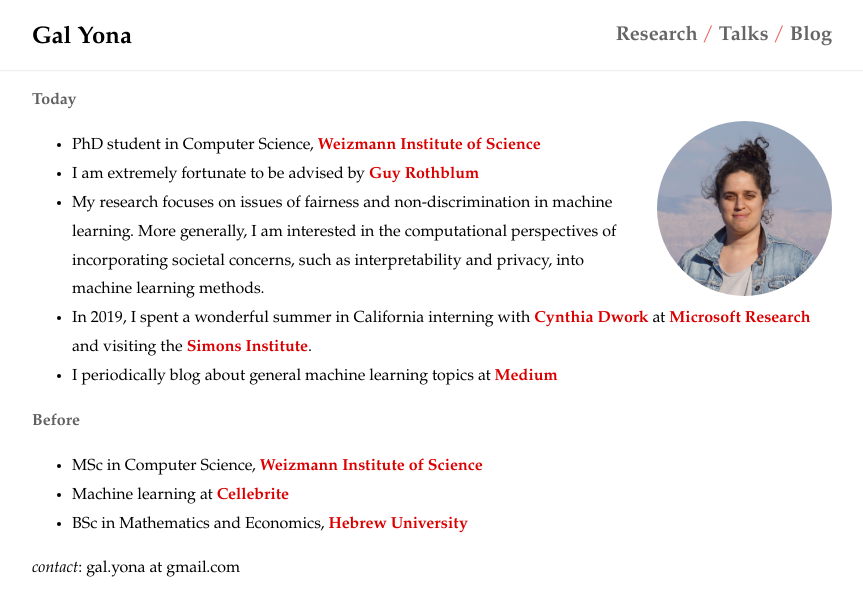
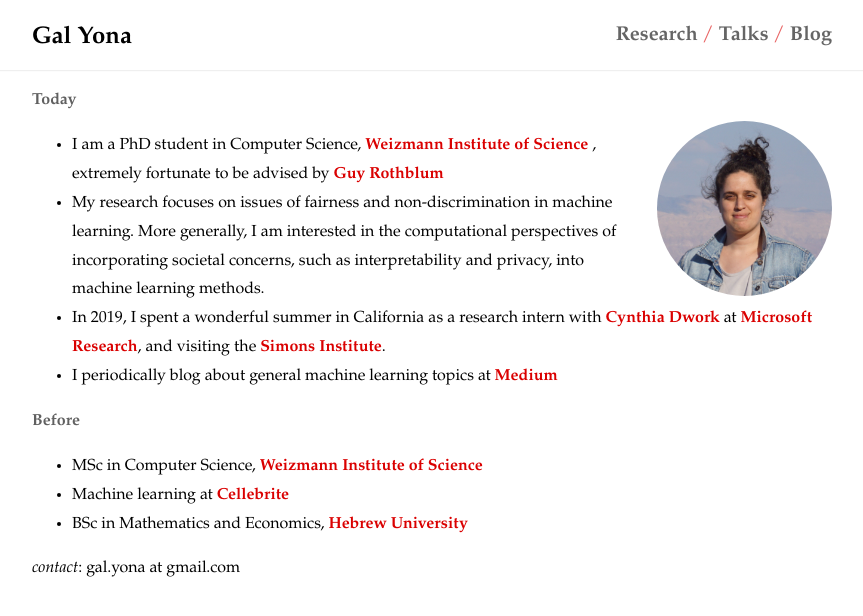
Before and after one commit to galyona/website, a Jekyll site: the page built from index.md, in a window 1280 px wide. Shown: the top 616 px of the page, without its empty margins (208-1071 px from the left). Built offline with Jekyll 4.4.1, drawn with Linux system fonts in a browser that asks for light colours.

Commit message:
fixed typos

```diff
--- a/index.md
+++ b/index.md
@@ -12,11 +12,10 @@ title: "Gal Yona"
 
 
 
-- PhD student in Computer Science, [Weizmann Institute of Science](https://weizmann.ac.il){:target="_blank"}
-<img class="profile-picture" img id="optionalstuff" src="imgs/small_square.jpg">
-- I am extremely fortunate to be advised by [Guy Rothblum](https://guyrothblum.wordpress.com/){:target="_blank"}
+- I am a PhD student in Computer Science, [Weizmann Institute of Science](https://weizmann.ac.il){:target="_blank"}
+<img class="profile-picture" img id="optionalstuff" src="imgs/small_square.jpg">, extremely fortunate to be advised by [Guy Rothblum](https://guyrothblum.wordpress.com/){:target="_blank"}
 - My research focuses on issues of fairness and non-discrimination in machine learning. More generally, I am interested in the computational perspectives of incorporating societal concerns, such as interpretability and privacy, into machine learning methods.
-- In 2019, I spent a wonderful summer in California interning with [Cynthia Dwork](https://www.seas.harvard.edu/about-us/directory?search=%22Cynthia%20Dwork%22){:target="_blank"} at [Microsoft Research](https://www.microsoft.com/en-us/research/){:target="_blank"} and visiting the [Simons Institute](https://simons.berkeley.edu/){:target="_blank"}.
+- In 2019, I spent a wonderful summer in California as a research intern with [Cynthia Dwork](https://www.seas.harvard.edu/about-us/directory?search=%22Cynthia%20Dwork%22){:target="_blank"} at [Microsoft Research](https://www.microsoft.com/en-us/research/){:target="_blank"}, and visiting the [Simons Institute](https://simons.berkeley.edu/){:target="_blank"}.
 - I periodically blog about general machine learning topics at [Medium](https://towardsdatascience.com/@galyona){:target="_blank"}
 
 #### Before
```
Also changed, not shown: research/index.md (+1 -1 lines).
